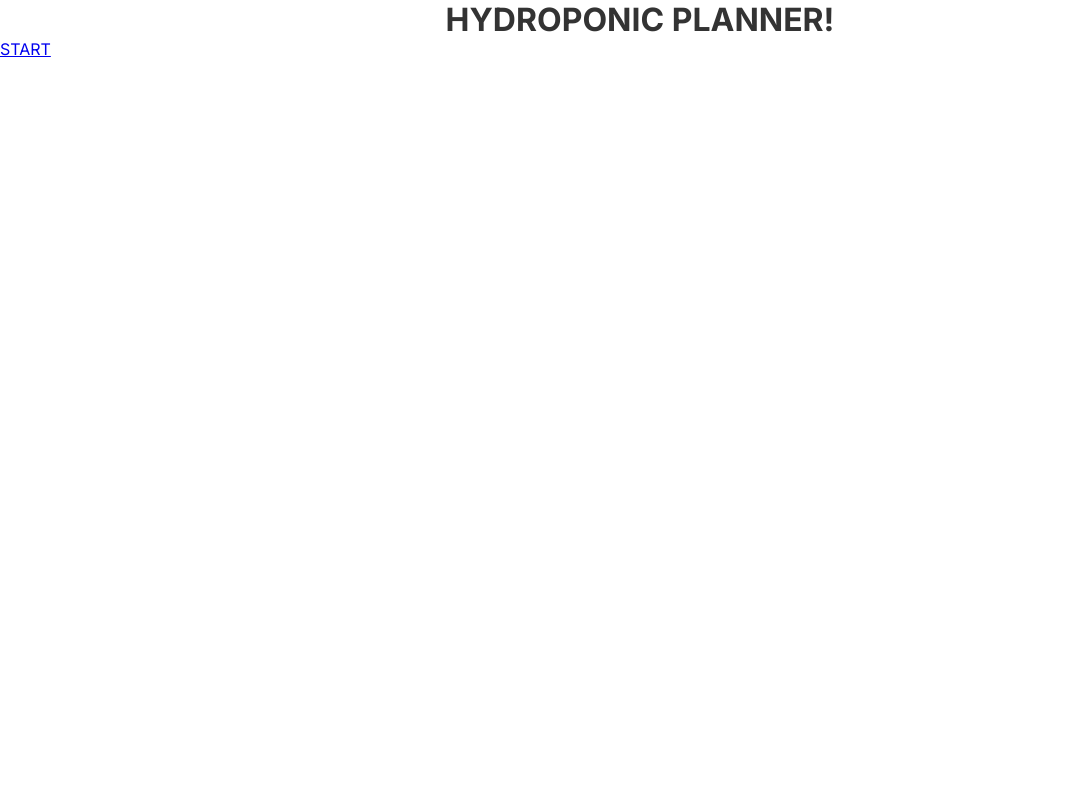
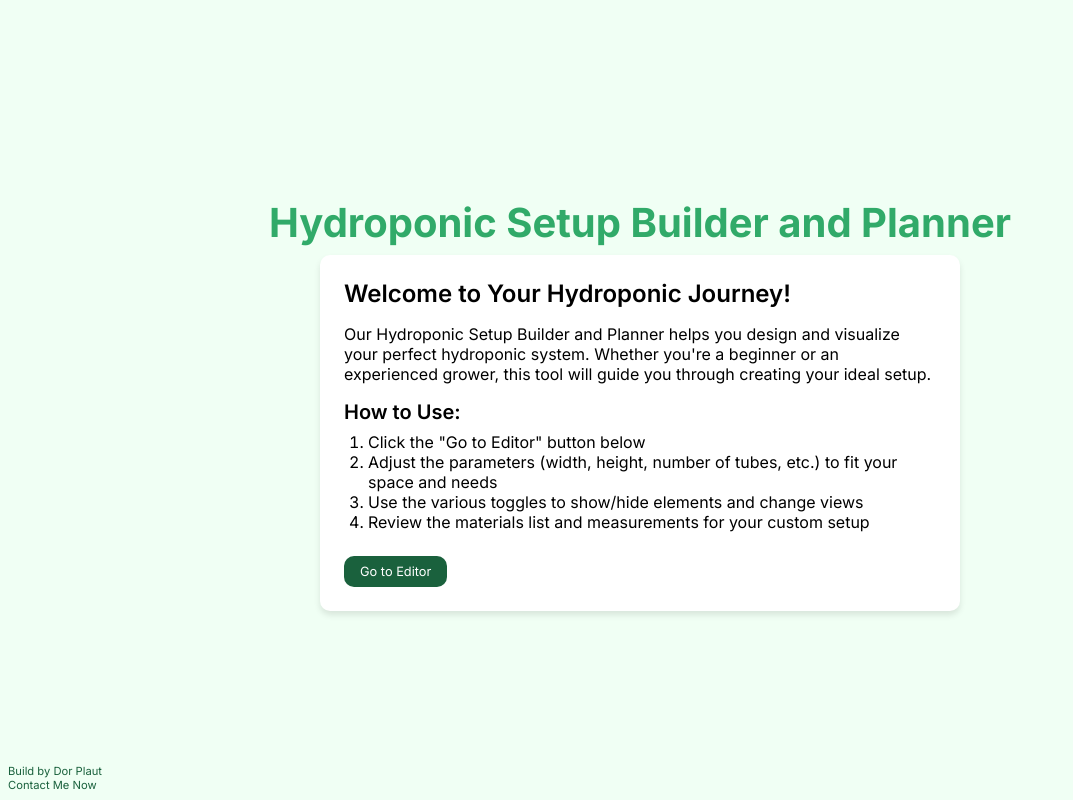
Before and after one commit to DorPlaut/hydroponic-planner, a Next.js app: page / in a window 1280 px wide. Shown: the whole page, without its empty margins (0-1073 px from the left). Built offline with nearby package versions, Linux system fonts and the light colour scheme.

Commit message:
feat: landing page,footer,item list

```diff
--- a/src/app/editor/Controls.js
+++ b/src/app/editor/Controls.js
@@ -21,12 +21,13 @@ export default function Controls({
     <div className="controls">
       {/* <h2>Setup Parameters</h2> */}
       {Object.entries(params).map(([key, value]) => {
-        const { min, max, step } = paramConstraints[key];
+        const { name, min, max, step } = paramConstraints[key];
 
         return (
           <div className="control" key={key}>
             <label htmlFor={key}>
-              {key.charAt(0).toUpperCase() + key.slice(1)}:
+              {/* {key.charAt(0).toUpperCase() + key.slice(1)}: */}
+              {name}
             </label>
             <input
               type="number"
--- a/src/app/globals.css
+++ b/src/app/globals.css
@@ -7,6 +7,9 @@
 
   --borderRadius: 10px;
   /* colors */
+  --primaryColor: #31aa69;
+  --seconderyColor: #1a613d;
+  --white: #f0fff4;
   --redLight: rgb(255, 184, 184);
   --redDark: rgb(114, 2, 2);
   --greenLight: rgb(184, 238, 184);
@@ -28,9 +31,15 @@ body {
   position: relative;
   height: 100vh;
   width: 100vw;
+  background: var(--white);
 }
 
 /* reusable classes */
+a {
+  color: inherit;
+  text-decoration: none;
+  cursor: pointer;
+}
 .btn {
   border: none;
   cursor: pointer;
@@ -40,21 +49,30 @@ body {
 }
 /* header */
 
-h1 {
+.title {
+  font-size: 2.5rem;
   text-align: center;
-  color: #333;
+  font-weight: bold;
+  color: var(--primaryColor);
+  padding: 0.5rem;
 }
 
 /* Canvas - hydroponic model */
 .canvas-container {
   position: relative;
   width: 100%;
-  background: rgb(255, 255, 255);
+  background: var(--white);
   z-index: 0;
 }
 
 /* Controls */
 .controls-container {
+  position: relative;
+  z-index: 2;
+  width: 100%;
+  padding: 0.5rem;
+  background: white;
+  box-shadow: 0 4px 9px rgba(0, 0, 0, 0.1);
 }
 .controls {
   display: flex;
@@ -67,15 +85,19 @@ h1 {
   flex-direction: column;
   justify-content: center;
   border-radius: var(--borderRadius);
-  background: black;
-  color: white;
+  background: var(--seconderyColor);
+  color: var(--white);
   height: 3rem;
   padding: 0.5rem;
   margin: 0.25rem;
   font-size: 0.8rem;
 }
+.control label {
+  margin: 0.2rem;
+}
 .control input {
   padding: 0.25rem;
+  margin-bottom: 0.25rem;
   border-radius: var(--borderRadius);
   border: none;
 }
@@ -86,16 +108,16 @@ h1 {
   justify-content: center;
   align-items: center;
   border-radius: var(--borderRadius);
-  background: black;
-  color: white;
+  background: var(--seconderyColor);
+  color: var(--white);
   height: 3rem;
   padding: 0.5rem;
   margin: 0.25rem;
-  border: solid 3px black;
+  border: solid 3px var(--seconderyColor);
 }
 .control-btn:hover {
-  color: black;
-  background: white;
+  color: var(--seconderyColor);
+  background: var(--white);
 }
 
 /* side panels */
@@ -104,10 +126,10 @@ h1 {
   position: absolute;
   width: 25rem;
   z-index: 2;
-  background: black;
+  background: var(--seconderyColor);
   padding: 1rem;
   transition: 1s;
-  bottom: 1rem;
+  box-shadow: 0 4px 6px rgba(0, 0, 0, 0.1);
 }
 .measurements-container {
   right: 0;
@@ -120,18 +142,23 @@ h1 {
 .measurements,
 .materials {
   position: relative;
-  background: black;
-  color: white;
+  color: var(--white);
   padding-left: 1rem;
 }
 .measurements li,
 .materials li {
-  padding: 0.3rem 0;
+  padding: 0.15rem 0;
+  font-size: 0.8rem;
+}
+.measurements h3,
+.materials h3 {
+  font-size: 1rem;
+  text-decoration: underline;
 }
 .measurements-toggle,
 .materials-toggle {
-  background: black;
-  color: white;
+  background: var(--seconderyColor);
+  color: var(--white);
   padding: 0.5rem;
   position: absolute;
   top: 0;
@@ -164,6 +191,76 @@ h1 {
   font-size: 0.5rem;
 }
 
+/* lLANDING PAGE */
+.container {
+  min-height: 100vh;
+  background-color: #f0fff4;
+  display: flex;
+  flex-direction: column;
+  justify-content: center;
+  align-items: center;
+  padding: 1rem;
+}
+
+.card {
+  background-color: white;
+  padding: 1.5rem;
+  border-radius: var(--borderRadius);
+  box-shadow: 0 4px 6px rgba(0, 0, 0, 0.1);
+  max-width: 40rem;
+}
+
+.subtitle {
+  font-size: 1.5rem;
+  font-weight: 600;
+  margin-bottom: 1rem;
+}
+
+.paragraph {
+  margin-bottom: 1rem;
+}
+
+.subheading {
+  font-size: 1.25rem;
+  font-weight: 600;
+  margin-bottom: 0.5rem;
+}
+
+.list {
+  list-style-type: decimal;
+  padding-left: 1.5rem;
+  margin-bottom: 1.5rem;
+}
+
+.landing-btn {
+  display: inline-block;
+  background-color: var(--seconderyColor);
+  color: white;
+  padding: 0.5rem 1rem;
+  border-radius: var(--borderRadius);
+  text-decoration: none;
+  transition: background-color 0.3s;
+}
+
+.landing-btn:hover {
+  background-color: #2f855a;
+}
+
+footer {
+  position: absolute;
+  bottom: 0;
+  left: 0;
+  padding: 0.5rem;
+  font-size: 0.7rem;
+  color: var(--seconderyColor);
+}
+footer a {
+  transition: 0.3s;
+}
+footer a:hover {
+  color: var(--primaryColor);
+}
+
 /* media quaryes */
 @media screen and (max-width: 768px) {
   :root {
--- a/src/app/layout.js
+++ b/src/app/layout.js
@@ -1,17 +1,31 @@
-import { Inter } from "next/font/google";
-import "./globals.css";
+import { Inter } from 'next/font/google';
+import './globals.css';
 
-const inter = Inter({ subsets: ["latin"] });
+const inter = Inter({ subsets: ['latin'] });
 
 export const metadata = {
-  title: "Create Next App",
-  description: "Generated by create next app",
+  title: 'Create Next App',
+  description: 'Generated by create next app',
 };
 
 export default function RootLayout({ children }) {
   return (
     <html lang="en">
-      <body className={inter.className}>{children}</body>
+      <body className={inter.className}>
+        {children}
+        <footer>
+          <span>
+            Build by{' '}
+            <a href="https://www.dorplaut.com/" target="_blank">
+              Dor Plaut
+            </a>
+          </span>
+          <br />
+          <a href="https://www.dorplaut.com/contact" target="_blank">
+            Contact Me Now
+          </a>
+        </footer>
+      </body>
     </html>
   );
 }
--- a/src/app/page.js
+++ b/src/app/page.js
@@ -1,10 +1,43 @@
-import Image from 'next/image';
+// LandingPage.js
+import React from 'react';
+import Link from 'next/link';
 
-export default function Home() {
+const Home = () => {
   return (
-    <main>
-      <h1>HYDROPONIC PLANNER!</h1>
-      <a href="/editor">START</a>
-    </main>
+    <div className="container">
+      <h1 className="title">Hydroponic Setup Builder and Planner</h1>
+
+      <div className="card">
+        <h2 className="subtitle">Welcome to Your Hydroponic Journey!</h2>
+
+        <p className="paragraph">
+          Our Hydroponic Setup Builder and Planner helps you design and
+          visualize your perfect hydroponic system. Whether you're a beginner or
+          an experienced grower, this tool will guide you through creating your
+          ideal setup.
+        </p>
+
+        <h3 className="subheading">How to Use:</h3>
+        <ol className="list">
+          <li>Click the "Go to Editor" button below</li>
+          <li>
+            Adjust the parameters (width, height, number of tubes, etc.) to fit
+            your space and needs
+          </li>
+          <li>
+            Use the various toggles to show/hide elements and change views
+          </li>
+          <li>
+            Review the materials list and measurements for your custom setup
+          </li>
+        </ol>
+
+        <Link href="/editor" className="btn landing-btn">
+          Go to Editor
+        </Link>
+      </div>
+    </div>
   );
-}
+};
+
+export default Home;
```
Also changed, not shown: src/app/editor/MaterialsList.js (+66 -26 lines), src/app/editor/Measurements.js (+5 -2 lines), src/app/editor/page.js (+17 -10 lines), src/app/three_components/HydroponicSystem.js (+24 -2 lines), src/utils/calculateHydroponicsSystem.js (+15 -1 lines).
